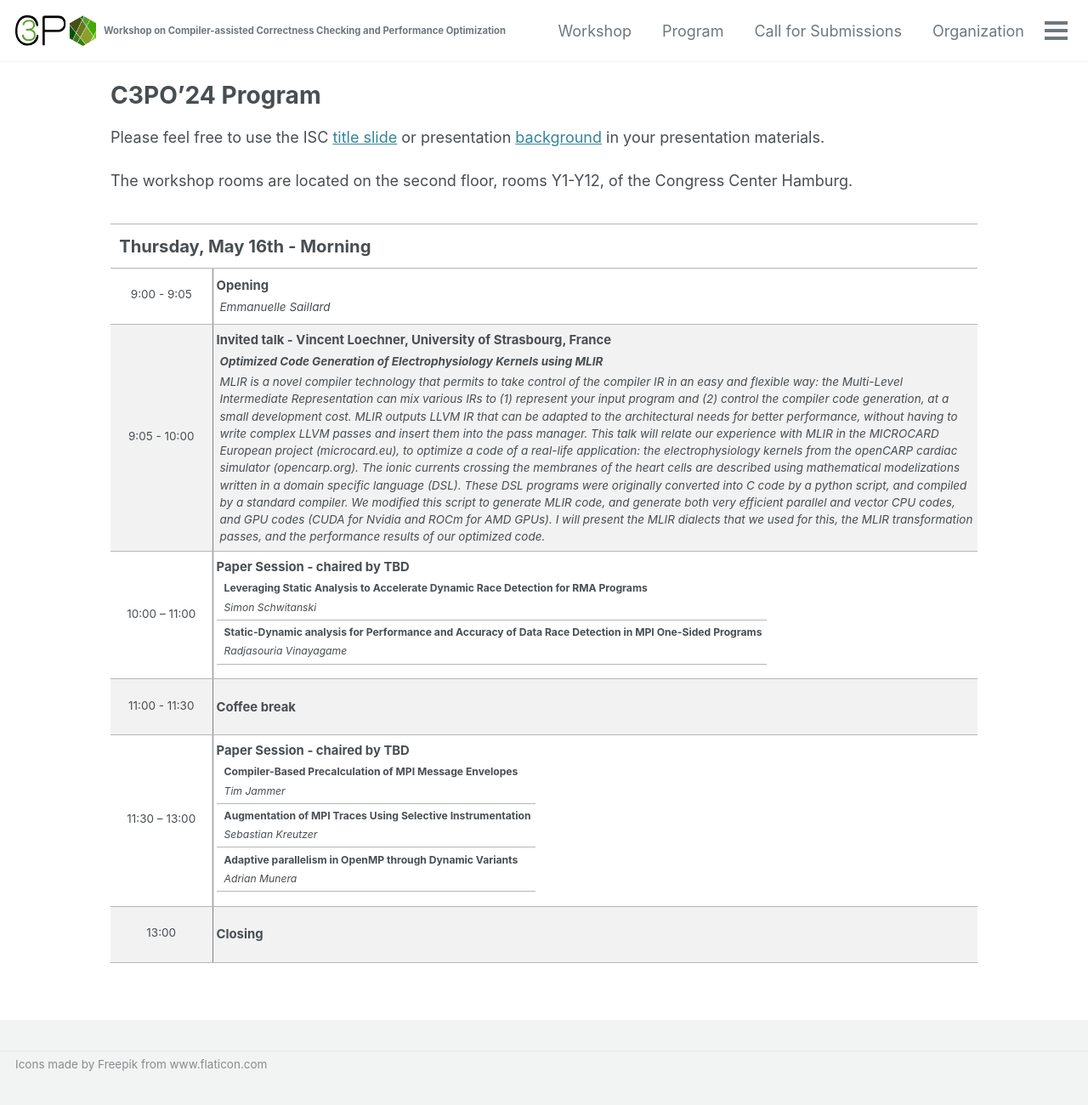
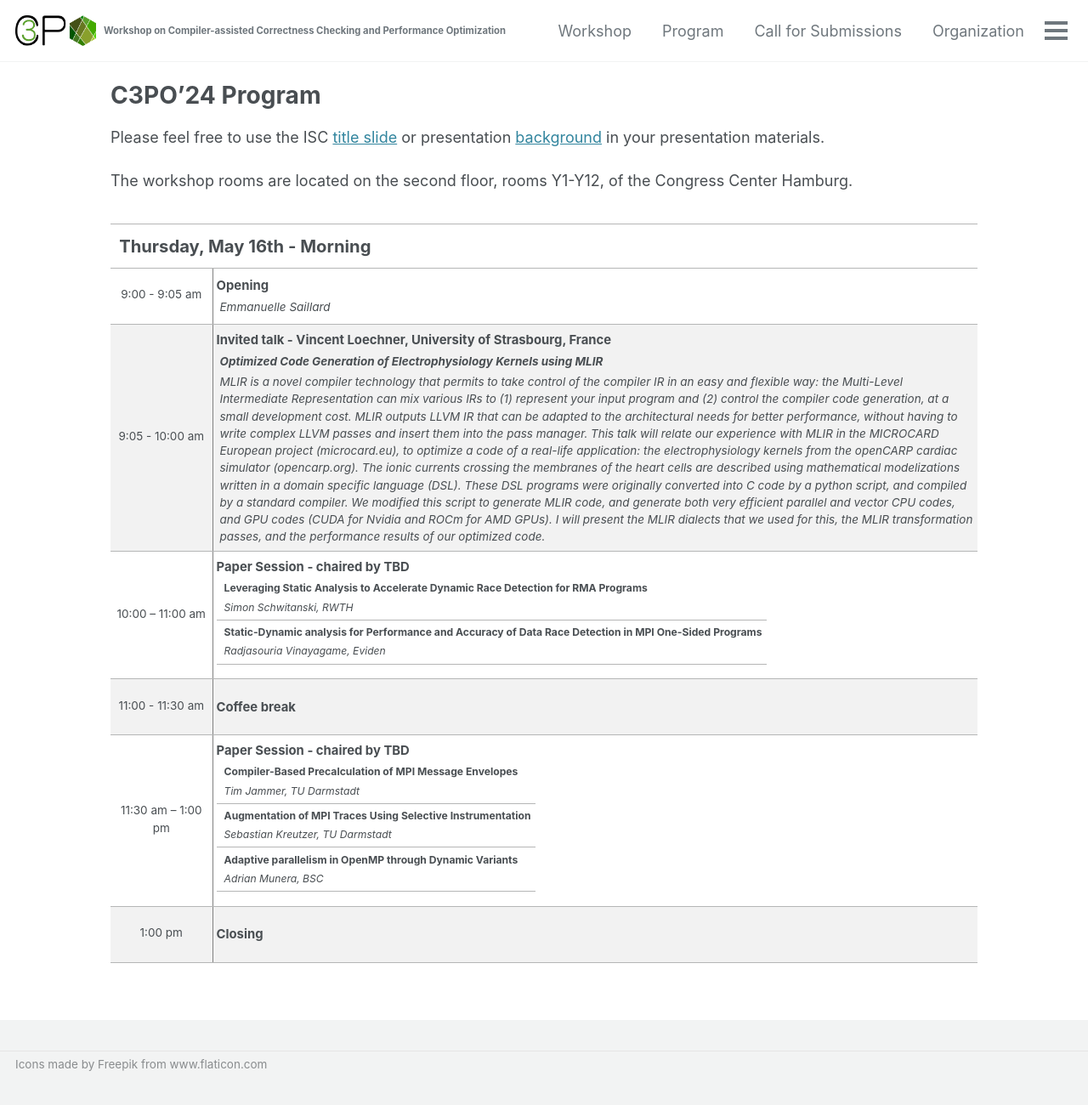
Before and after one commit to c3po-workshop/c3po-workshop.github.io, a Jekyll site: the page built from _pages/2024/program.md, in a window 1280 px wide. Shown: the whole page at 85% size. Built offline with Jekyll 4.4.1, drawn with Linux system fonts in a browser that asks for light colours; cached includes are drawn as plain includes; nearby versions of some CDN libraries.

Commit message:
update schedule

```diff
--- a/_pages/2024/program.md
+++ b/_pages/2024/program.md
@@ -35,7 +35,7 @@
  </tr>
  <tr style="height:40px">
  <td style="border-right:1px solid gray;text-align:center;width:120px">
-  <p>9:00 - 9:05</p>
+  <p>9:00 - 9:05 am</p>
  </td>
  <td style="padding-left:4px;padding-right:4px;width:900px">
   <div style="font-weight:bold;font-size:1.10em">Opening</div>
@@ -44,7 +44,7 @@
 </tr>
       <tr style="height:40px;background-color: #f2f2f2">
         <td style="border-right:1px solid gray;text-align:center;width:120px">
-          <p>9:05 - 10:00</p>
+          <p>9:05 - 10:00 am</p>
         </td>
         <td style="padding-left:4px;padding-right:4px;width:720px" colspan="4">
           <div style="font-weight:bold;font-size:1.10em">Invited talk - Vincent Loechner, University of Strasbourg, France</div>
@@ -56,7 +56,7 @@
       </tr>
 <tr style="height:40px">
         <td style="border-right:1px solid gray;text-align:center;width:120px">
-          <p>10:00 – 11:00</p>
+          <p>10:00 – 11:00 am</p>
         </td>
         <td style="padding-left:4px;padding-right:4px;width:720px" colspan="4">
           <div style="font-weight:bold;font-size:1.10em">Paper Session - chaired by TBD</div>
@@ -64,13 +64,13 @@
             <tr>
               <td>
                 <div style="font-weight:bold;padding-left:4px;font-size:1.20em">Leveraging Static Analysis to Accelerate Dynamic Race Detection for RMA Programs </div>
-                <div style="padding-top:4px;padding-left:4px;font-size:1.20em;font-style:italic">Simon Schwitanski</div>
+                <div style="padding-top:4px;padding-left:4px;font-size:1.20em;font-style:italic">Simon Schwitanski, RWTH</div>
               </td>
             </tr>
             <tr>
               <td>
                 <div style="font-weight:bold;padding-left:4px;font-size:1.20em">Static-Dynamic analysis for Performance and Accuracy of Data Race Detection in MPI One-Sided Programs</div>
-                <div style="padding-top:4px;padding-left:4px;font-size:1.20em;font-style:italic">Radjasouria Vinayagame</div>
+                <div style="padding-top:4px;padding-left:4px;font-size:1.20em;font-style:italic">Radjasouria Vinayagame, Eviden</div>
               </td>
             </tr>
 	</tbody></table>
@@ -78,7 +78,7 @@
       </tr>
       <tr style="height:40px;background-color: #f2f2f2">
         <td style="border-right:1px solid gray;text-align:center;width:120px">
-          <p>11:00 - 11:30</p>
+          <p>11:00 - 11:30 am</p>
         </td>
         <td style="padding-left:4px;padding-right:4px;width:720px" colspan="4">
           <div style="font-weight:bold;font-size:1.10em">Coffee break</div>
@@ -86,7 +86,7 @@
       </tr>
 <tr style="height:40px">
         <td style="border-right:1px solid gray;text-align:center;width:120px">
-          <p>11:30 – 13:00</p>
+          <p>11:30 am – 1:00 pm</p>
         </td>
         <td style="padding-left:4px;padding-right:4px;width:720px" colspan="4">
           <div style="font-weight:bold;font-size:1.10em">Paper Session - chaired by TBD</div>
@@ -94,19 +94,19 @@
             <tr>
               <td>
                 <div style="font-weight:bold;padding-left:4px;font-size:1.20em">Compiler-Based Precalculation of MPI Message Envelopes </div>
-                <div style="padding-top:4px;padding-left:4px;font-size:1.20em;font-style:italic">Tim Jammer</div>
+                <div style="padding-top:4px;padding-left:4px;font-size:1.20em;font-style:italic">Tim Jammer, TU Darmstadt</div>
               </td>
             </tr>
             <tr>
               <td>
                 <div style="font-weight:bold;padding-left:4px;font-size:1.20em">Augmentation of MPI Traces Using Selective Instrumentation</div>
-                <div style="padding-top:4px;padding-left:4px;font-size:1.20em;font-style:italic">Sebastian Kreutzer</div>
+                <div style="padding-top:4px;padding-left:4px;font-size:1.20em;font-style:italic">Sebastian Kreutzer, TU Darmstadt</div>
               </td>
             </tr>
             <tr>
               <td>
                 <div style="font-weight:bold;padding-left:4px;font-size:1.20em">Adaptive parallelism in OpenMP through Dynamic Variants</div>
-                <div style="padding-top:4px;padding-left:4px;font-size:1.20em;font-style:italic">Adrian Munera</div>
+                <div style="padding-top:4px;padding-left:4px;font-size:1.20em;font-style:italic">Adrian Munera, BSC</div>
               </td>
             </tr>
 	</tbody></table>
@@ -114,7 +114,7 @@
       </tr>
       <tr style="height:40px;background-color: #f2f2f2">
         <td style="border-right:1px solid gray;text-align:center;width:120px">
-          <p>13:00</p>
+          <p>1:00 pm</p>
         </td>
         <td style="padding-left:4px;padding-right:4px;width:720px" colspan="4">
           <div style="font-weight:bold;font-size:1.10em">Closing</div>
```
